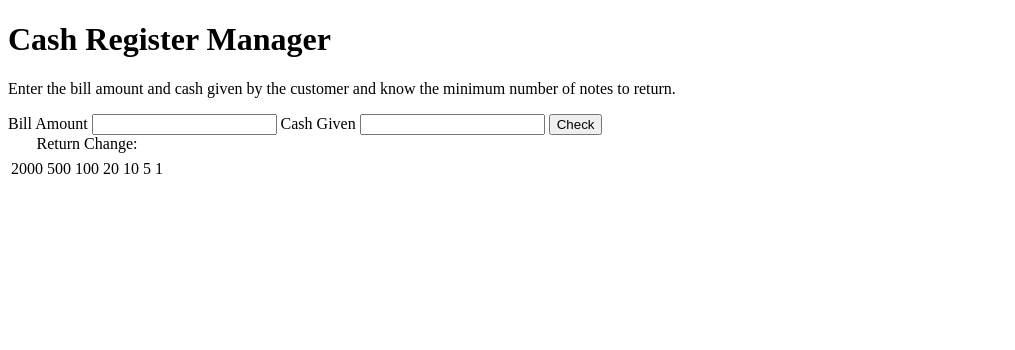
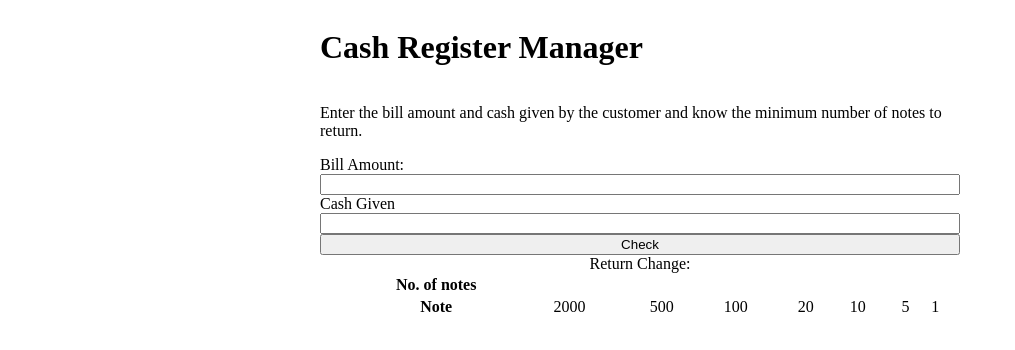
Before and after one commit to Saurabh-Singh-Negi/Mark-10-Cash-Register-JS, a plain HTML site: page index.html in a window 1280 px wide. Shown: the whole page, without its empty margins (0-1015 px from the left). Drawn offline with Linux system fonts and the light colour scheme.

Commit message:
refactoring HTML

```diff
--- a/index.html
+++ b/index.html
@@ -8,21 +8,22 @@
     <link rel="stylesheet" href="style.css">
 </head>
 <body>
-    <div id="container">
-        <h1 id="heading-text">Cash Register Manager</h1>
-        <p id="msg-text">Enter the bill amount and cash given by the customer and know the minimum number of notes to return.</p>
+    <div class="container">
+        <h1 id="heading">Cash Register Manager</h1>
+        <p id="description">Enter the bill amount and cash given by the customer and know the minimum number of notes to return.</p>
 
-        <label for="bill-amount">Bill Amount</label>
-        <input id="bill-amount" type="number" />
+        <label for="bill-amount">Bill Amount:</label>
+        <input id="bill-amount" type="text" />
 
         <label for="cash-given">Cash Given</label>
-        <input id="cash-given" type="number" />
+        <input id="cash-given" type="text" />
 
         <button id="btn-check">Check</button>
 
-        <table>
+        <table class="change-table">
             <caption>Return Change:</caption>
             <tr>
+                <th>No. of notes</th>
                 <td class="num-of-notes"></td>
                 <td class="num-of-notes"></td>
                 <td class="num-of-notes"></td>
@@ -32,6 +33,7 @@
                 <td class="num-of-notes"></td>
             </tr>
             <tr>
+                <th>Note</th>
                 <td class="notes-denomination">2000</td>
                 <td class="notes-denomination">500</td>
                 <td class="notes-denomination">100</td>
--- a/style.css
+++ b/style.css
@@ -0,0 +1,7 @@
+.container {
+    display: flex;
+    flex-direction: column;
+    width: 50vw;
+    margin: auto;
+
+}
```
